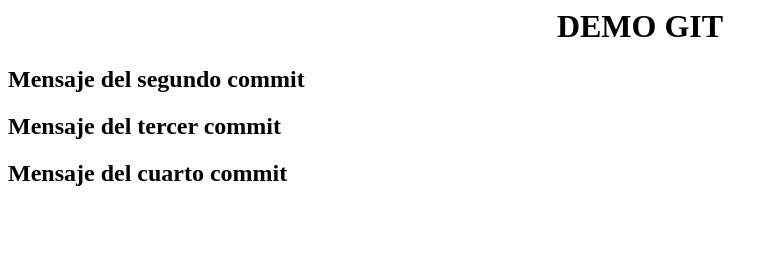
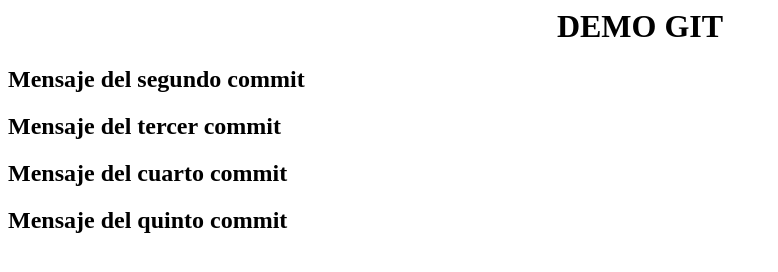
Before and after one commit to lizarragadev/DemoGit2, a plain HTML site: page index.html in a window 1280 px wide. Shown: the whole page, without its empty margins (0-778 px from the left). Drawn offline with Linux system fonts and the light colour scheme.

Commit message:
Se adicionó quinto titulo

```diff
--- a/index.html
+++ b/index.html
@@ -9,5 +9,6 @@
         <h2>Mensaje del segundo commit</h2>
         <h2>Mensaje del tercer commit</h2>
         <h2>Mensaje del cuarto commit</h2>
+        <h2>Mensaje del quinto commit</h2>
     </body>
 </html>
```
